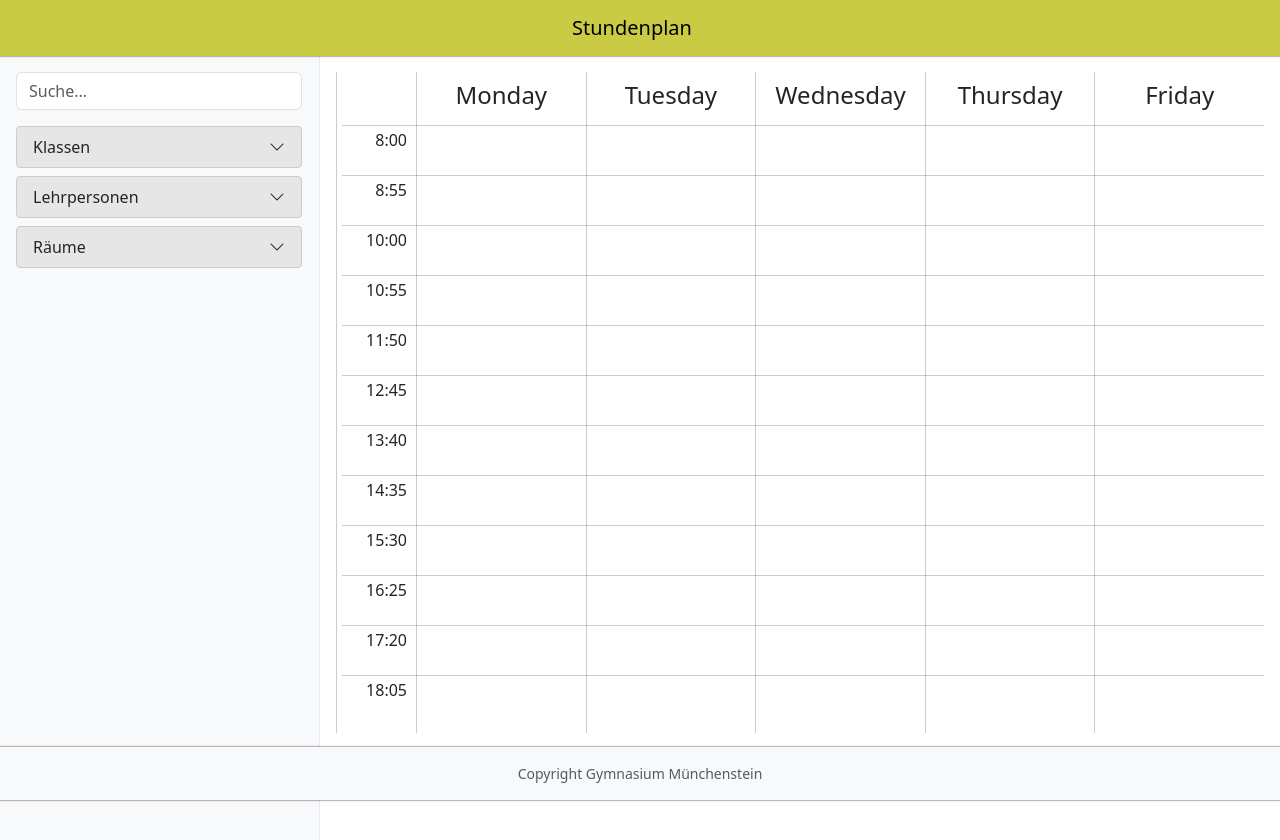
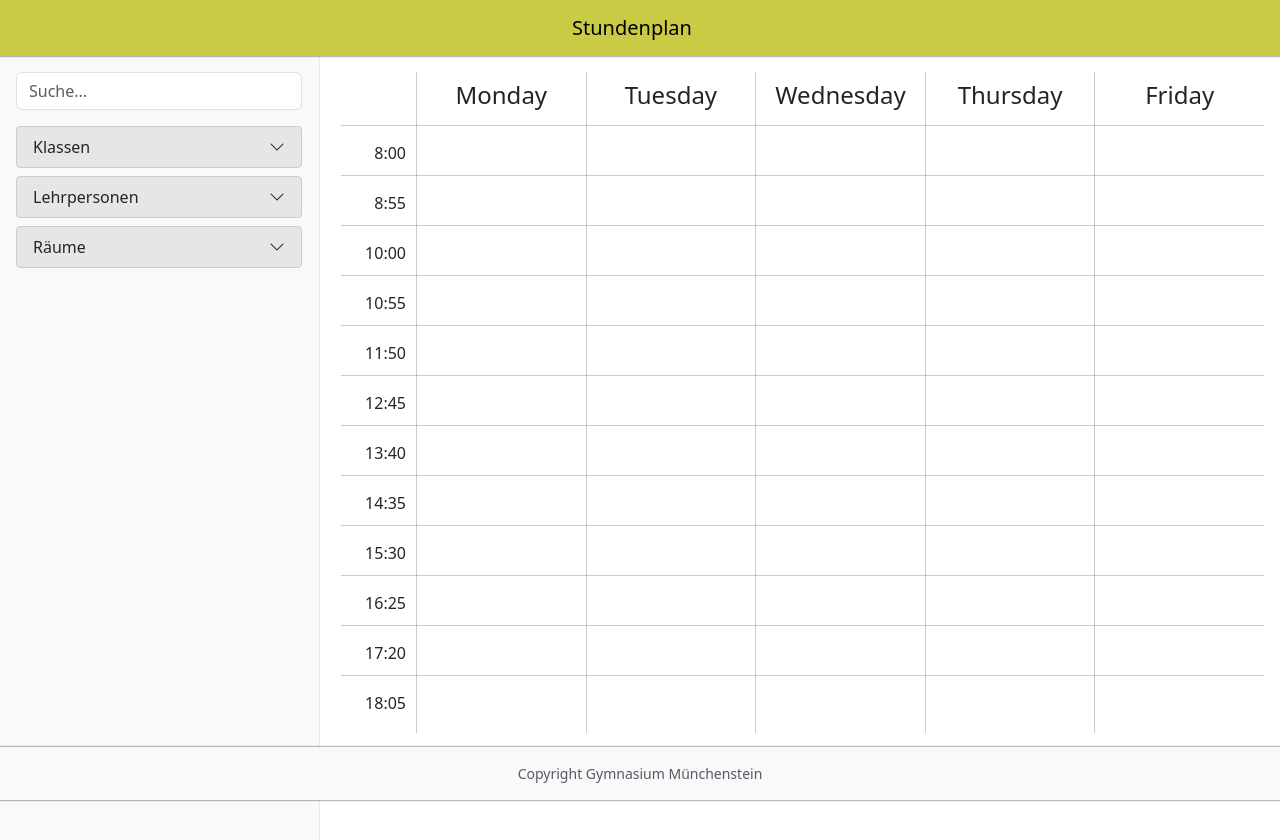
Before and after one commit to gymmuenchenstein/gym-lessons-angular-application, an Angular app: page / in a window 1280 px wide. Shown: the top 840 px of the page. Built offline with nearby package versions, Linux system fonts and the light colour scheme.

Commit message:
aligned timetable times vertically centered

```diff
--- a/src/app/view/components/timetable/timetable.component.scss
+++ b/src/app/view/components/timetable/timetable.component.scss
@@ -7,6 +7,7 @@ $marginLesson: 0.2rem;
 $paddingDay: 5px;
 
 $timeTextWidth: 5rem;
+
 $windowPadding: 15px;
 
 $box-shadow-color: rgba(0, 0, 0, 0.20);
@@ -36,7 +37,6 @@ $box-shadow-color: rgba(0, 0, 0, 0.20);
 .day {
     width: 20%;
     padding: $paddingDay;
-    border-left: 1px solid $box-shadow-color;
 }
 
 .index {
@@ -67,10 +67,11 @@ $box-shadow-color: rgba(0, 0, 0, 0.20);
 
 .timeslot {
     text-align: right;
-    vertical-align: top;
+    vertical-align: middle;
     width: $timeTextWidth;
     padding-right: $windowPadding;
-    display: inline-block;
+    margin: 0;
+    display: inline-grid;
 }
 
 .timebar:after {
@@ -88,9 +89,18 @@ span {
     align-self: center;
 }
 
-/*.weekday2 {
-    box-shadow: 7px 0 5px -6px $box-shadow-color, -7px 0 5px -6px $box-shadow-color;
+.weekday1 {
+    border-left: 1px solid $box-shadow-color;
+}
+.weekday2 {
+    border-left: 1px solid $box-shadow-color;
+}
+.weekday3 {
+    border-left: 1px solid $box-shadow-color;
 }
 .weekday4 {
-    box-shadow: 7px 0 5px -6px $box-shadow-color, -7px 0 5px -6px $box-shadow-color;
-}*/
+    border-left: 1px solid $box-shadow-color;
+}
+.weekday5 {
+    border-left: 1px solid $box-shadow-color;
+}
```
